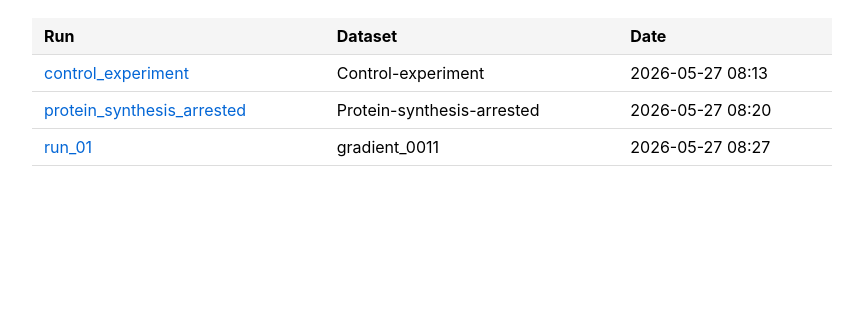
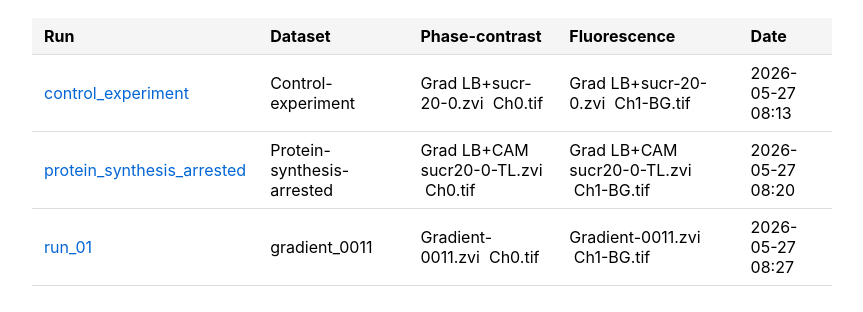
Before and after one commit to vvvlad/bacteria, a plain HTML site: page docs/index.html in a window 1280 px wide. Shown: the part 82-394 px from the top of the page, without its empty margins (208-1071 px from the left). Drawn offline with Linux system fonts and the light colour scheme.

Commit message:
Add experiment details to README for clarity on dataset configurations

```diff
--- a/docs/index.html
+++ b/docs/index.html
@@ -15,11 +15,11 @@
 <body>
 <h1>Experiment Reports</h1>
 <table>
-  <thead><tr><th>Run</th><th>Dataset</th><th>Date</th></tr></thead>
+  <thead><tr><th>Run</th><th>Dataset</th><th>Phase-contrast</th><th>Fluorescence</th><th>Date</th></tr></thead>
   <tbody>
-      <tr><td><a href="control_experiment/report.html">control_experiment</a></td><td>Control-experiment</td><td>2026-05-27 08:13</td></tr>
-      <tr><td><a href="protein_synthesis_arrested/report.html">protein_synthesis_arrested</a></td><td>Protein-synthesis-arrested</td><td>2026-05-27 08:20</td></tr>
-      <tr><td><a href="run_01/report.html">run_01</a></td><td>gradient_0011</td><td>2026-05-27 08:27</td></tr>
+      <tr><td><a href="control_experiment/report.html">control_experiment</a></td><td>Control-experiment</td><td>Grad LB+sucr-20-0.zvi &nbsp;Ch0.tif</td><td>Grad LB+sucr-20-0.zvi &nbsp;Ch1-BG.tif</td><td>2026-05-27 08:13</td></tr>
+      <tr><td><a href="protein_synthesis_arrested/report.html">protein_synthesis_arrested</a></td><td>Protein-synthesis-arrested</td><td>Grad LB+CAM sucr20-0-TL.zvi &nbsp;Ch0.tif</td><td>Grad LB+CAM sucr20-0-TL.zvi &nbsp;Ch1-BG.tif</td><td>2026-05-27 08:20</td></tr>
+      <tr><td><a href="run_01/report.html">run_01</a></td><td>gradient_0011</td><td>Gradient-0011.zvi &nbsp;Ch0.tif</td><td>Gradient-0011.zvi &nbsp;Ch1-BG.tif</td><td>2026-05-27 08:27</td></tr>
   </tbody>
 </table>
 </body>
```
